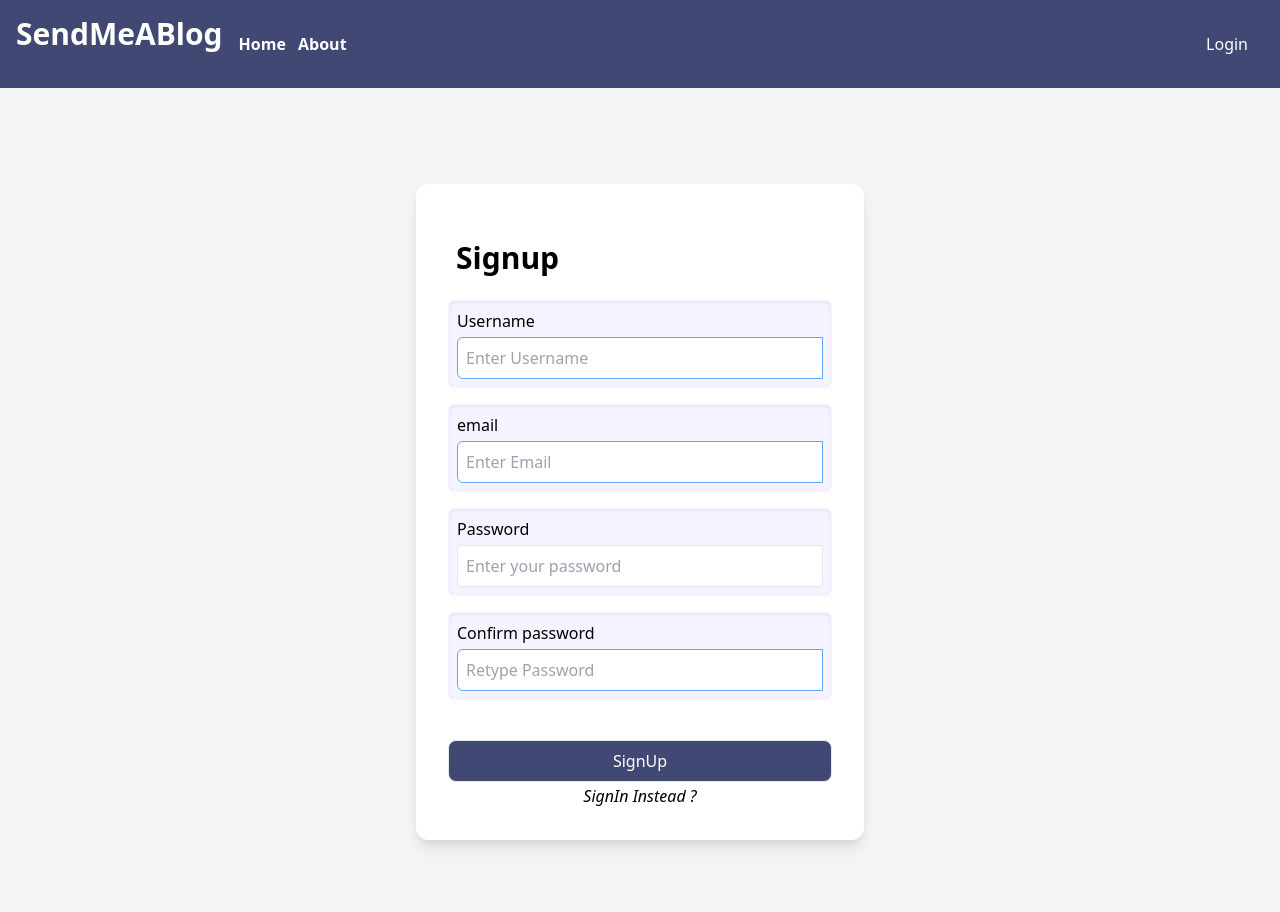
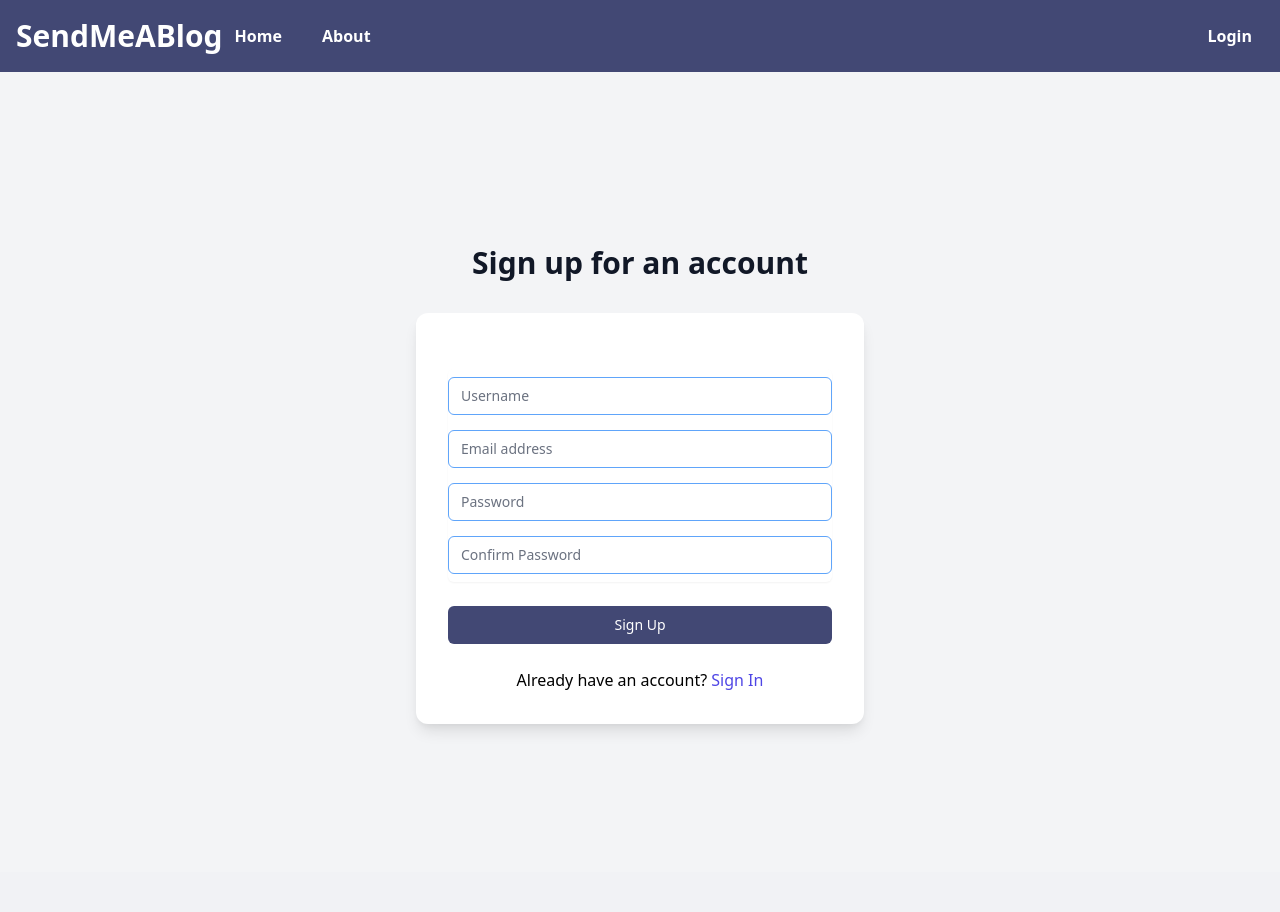
Before and after one commit to shadowfaxx1/Django-WebApp, a Django app: page /signup/ in a window 1280 px wide. After the commit the page ends 731 px from the top, so only its background shows below. Run offline with Django 5.2, Linux system fonts and the light colour scheme.

Commit message:
Updated Files

```diff
--- a/blog/views.py
+++ b/blog/views.py
@@ -55,7 +55,6 @@ from django.views.decorators.csrf import csrf_exempt
 
 @csrf_exempt
 def user_about(request):
-    print('3')
     return render(request,'about.html',{'error message': '<h1> Page Error </h1>'})
 
 
--- a/templates/signup.html
+++ b/templates/signup.html
@@ -5,73 +5,68 @@
     <meta charset="UTF-8">
     <meta name="viewport" content="width=device-width, initial-scale=1.0">
     <link href="https://unpkg.com/tailwindcss@^2/dist/tailwind.min.css" rel="stylesheet">
-    <link rel="stylesheet" type= "text/css" href="{% static 'app/main.css' %}">
+    <link rel="stylesheet" type="text/css" href="{% static 'app/main.css' %}">
     <title>SignUp</title>
-
 </head>
 <body class="bg-gray-100 font-sans antialiased">
 
- <!-- Navigation Bar -->
- <nav class="p-4 text-white flex justify-between" style="background-color: #424874;">
+
+
+<nav class="p-4 text-white flex items-center justify-between" style="background-color: #424874;">
     <div>
-        <h1 class="text-3xl font-bold font-sans transition duration-300 ease-in-out transform hover:scale-105">SendMeABlog</h1>
+        <a href="{% url 'blog-home' %}"> <h1 class="text-3xl font-bold transition duration-300 ease-in-out transform hover:scale-105">SendMeABlog</h1></a>
     </div>
-    <div class="flex-1">
-        <div class="p-4 text-left font-semibold space-x-2 ">
-            <a href="/" class="rounded-lg text-white hover:bg-black transition duration-300 ease-in-out transform hover:scale-105">Home</a>
-            <a href="/about" class="rounded-lg text-white hover:bg-black transition duration-300 ease-in-out transform hover:scale-105">About</a>
+    <div class="flex-1 text-left">
+        <div class="font-semibold space-x-4">
+            <a href="/" class="px-3 py-2 rounded-lg text-white hover:bg-gray-700 transition duration-300 ease-in-out transform hover:scale-105">Home</a>
+            <a href="/about" class="px-2 py-2 rounded-lg text-white hover:bg-gray-700 transition duration-300 ease-in-out transform hover:scale-105">About</a>
         </div>
     </div>
-    <div class="flex space-x-4 p-4">
-        <a href="/login/" class=" rounded-lg text-white hover:bg-black transition duration-300 ease-in-out transform hover:scale-105">Login</a>
+    <div class="flex space-x-4 font-semibold">
+        <a href="/login" class="px-3 py-2 rounded-lg text-white hover:bg-gray-700 transition duration-300 ease-in-out transform hover:scale-105">Login</a>
     </div>
-
 </nav>
 
-    <br>
 <!-- Main Content -->
-<div class="flex items-center justify-center h-screen">
-
-    <div class="bg-white p-8 shadow-lg rounded-xl max-w-md w-full bg-blend-lighten md:bg-blend-darken" >
-        <!-- Login form -->
-        <form class="space-y-4" action="" method="POST">
+<div class="flex items-center justify-center min-h-screen py-12 px-4 sm:px-6 lg:px-8">
+    <div class="max-w-md w-full space-y-8">
+        <div>
+            <h2 class="mt-6 text-center text-3xl font-extrabold text-gray-900">Sign up for an account</h2>
+        </div>
+        <form class="mt-8 space-y-6 bg-white p-8 shadow-lg rounded-xl" action="" method="POST">
             {% csrf_token %}
-            <!-- cross sight requestForgery -->
             {% if error_message %}
-            <div align="center" style="color:red">
-                <h2>
-                    {{error_message}}
-                </h2>
+            <div align="center" class="text-red-500">
+                <h2>{{ error_message }}</h2>
             </div>
             {% endif %}
-
-                <h2 class="p-2 text-3xl font-bold">Signup</h2>
-                <div class="shadow-inner bg-purple-50 border border-purple-50 rounded-md p-2">
-                    <label for="username" class="block mb-1 font-medium">Username</label>
-                    <input type="text" id="username" name="username" placeholder="Enter Username" class="w-full p-2 border border-blue-400 rounded-l-md ">
+            <div class="rounded-md shadow-sm -space-y-px">
+                <div class="py-2">
+                    <label for="username" class="sr-only">Username</label>
+                    <input id="username" name="username" type="text" autocomplete="username" required class="appearance-none rounded-md relative block w-full px-3 py-2 border border-blue-400 placeholder-gray-500 text-gray-900 focus:outline-none focus:ring-indigo-500 focus:border-indigo-500 focus:z-10 sm:text-sm" placeholder="Username">
                 </div>
-
-                <div class="shadow-inner bg-purple-50 border border-purple-50 rounded-md p-2">
-                    <label for="email" class="block mb-1 font-medium">email</label>
-                    <input type="text" id="email" name="email" placeholder="Enter Email" class="w-full p-2 border border-blue-400 rounded-l-md ">
+                <div class="py-2">
+                    <label for="email" class="sr-only">Email</label>
+                    <input id="email" name="email" type="email" autocomplete="email" required class="appearance-none rounded-md relative block w-full px-3 py-2 border border-blue-400 placeholder-gray-500 text-gray-900 focus:outline-none focus:ring-indigo-500 focus:border-indigo-500 focus:z-10 sm:text-sm" placeholder="Email address">
                 </div>
-                <div class="shadow-inner bg-purple-50 border border-purple-50 rounded-md p-2">
-                    <label for="password" class="block mb-1 font-medium">Password</label>
-                    <input type="password" id="password" name="password" placeholder="Enter your password" class="w-full p-2 border rounded">
+                <div class="py-2">
+                    <label for="password" class="sr-only">Password</label>
+                    <input id="password" name="password" type="password" autocomplete="current-password" required class="appearance-none rounded-md relative block w-full px-3 py-2 border border-blue-400 placeholder-gray-500 text-gray-900 focus:outline-none focus:ring-indigo-500 focus:border-indigo-500 focus:z-10 sm:text-sm" placeholder="Password">
                 </div>
-                <div class="shadow-inner bg-purple-50 border border-purple-50 rounded-md p-2">
-                    <label for="repassword" class="block mb-1 font-medium">Confirm password</label>
-                    <input type="password" id="repassword" name="repassword" placeholder="Retype Password" class="w-full p-2 border border-blue-400 rounded-l-md ">
+                <div class="py-2">
+                    <label for="repassword" class="sr-only">Confirm Password</label>
+                    <input id="repassword" name="repassword" type="password" required class="appearance-none rounded-md relative block w-full px-3 py-2 border border-blue-400 placeholder-gray-500 text-gray-900 focus:outline-none focus:ring-indigo-500 focus:border-indigo-500 focus:z-10 sm:text-sm" placeholder="Confirm Password">
                 </div>
-                <br>
-                <button type="submit" class="w-full text-white border border-black-400 rounded-lg p-2  focus:outline-none focus:ring-4 focus:ring-black-500 focus:ring-opacity-50" , style="background-color:#424874 ">SignUp</button>
+            </div>
+            <div>
+                <button type="submit" class="group relative w-full flex justify-center py-2 px-4 border border-transparent text-sm font-medium rounded-md text-white bg-indigo-600 hover:bg-indigo-700 focus:outline-none focus:ring-2 focus:ring-offset-2 focus:ring-indigo-500" style="background-color:#424874">
+                    Sign Up
+                </button>
+            </div>
+            <div class="text-center">
+                <p>Already have an account? <a href="/login" class="font-medium text-indigo-600 hover:text-indigo-500">Sign In</a></p>
+            </div>
         </form>
-    <footer>
-        <div  class ="foot">
-            <p><a href="/login">SignIn Instead ?</a> </p>
-        </div>
-    </footer>
-
     </div>
 </div>
 
```
Also changed, not shown: templates/about.html (+5 -4 lines), templates/base.html (+8 -11 lines), templates/index.html (+16 -15 lines), templates/login.html (+36 -35 lines).
